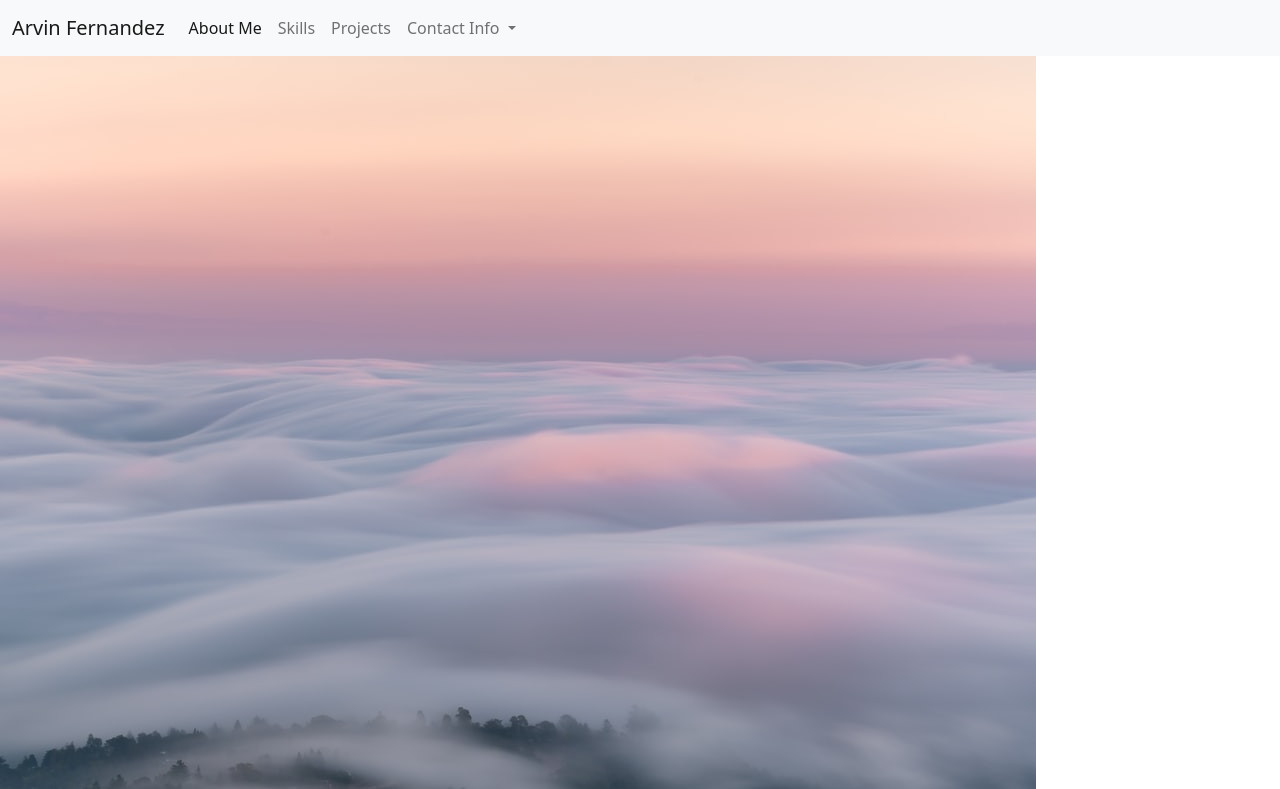
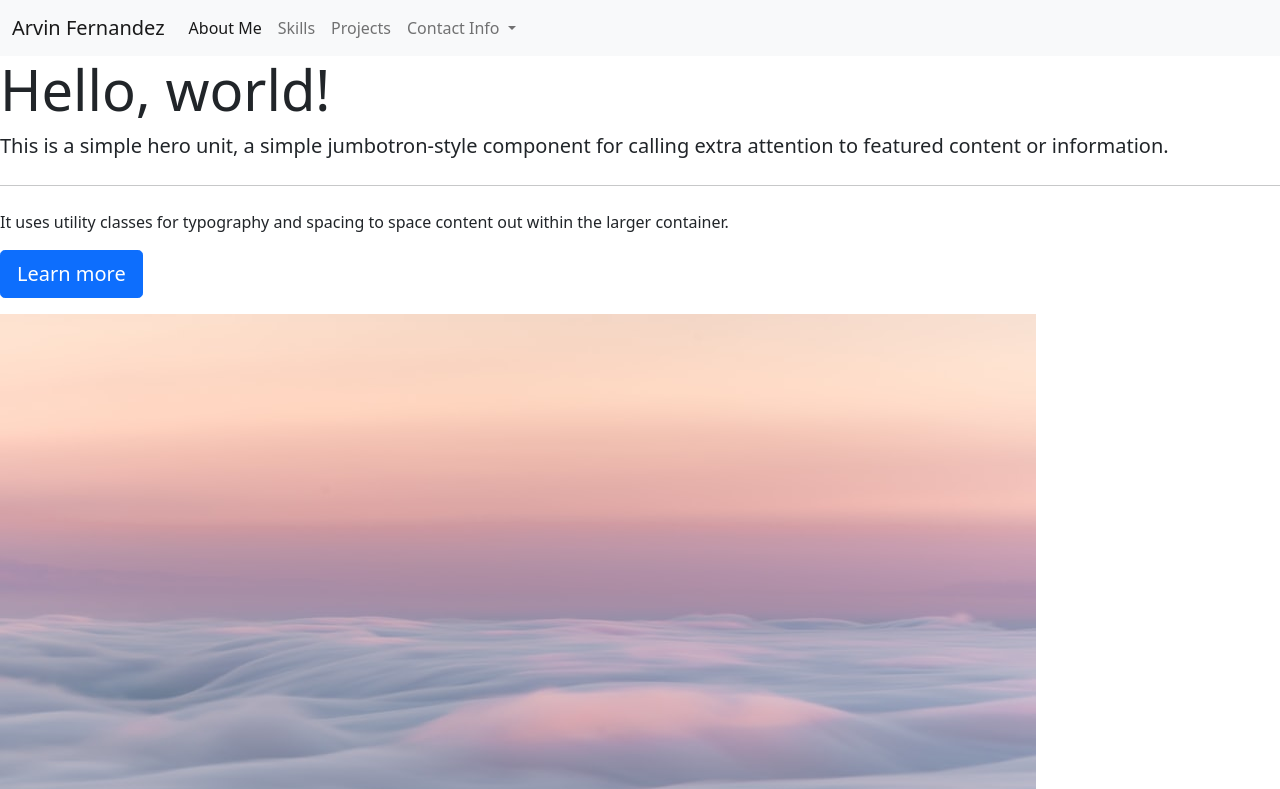
Before and after one commit to arvinf07/portfolio-site, a plain HTML site: page index.html in a window 1280 px wide. Shown: the top 789 px of the page. Drawn offline with nearby package versions, Linux system fonts and the light colour scheme.

Commit message:
created and linked css file

```diff
--- a/index.html
+++ b/index.html
@@ -7,7 +7,7 @@
 
     <!-- Bootstrap CSS -->
     <link href="https://cdn.jsdelivr.net/npm/bootstrap@5.1.1/dist/css/bootstrap.min.css" rel="stylesheet" integrity="sha384-F3w7mX95PdgyTmZZMECAngseQB83DfGTowi0iMjiWaeVhAn4FJkqJByhZMI3AhiU" crossorigin="anonymous">
-
+    <link href="./index.css" rel="stylesheet">
     <title>Hello, world!</title>
   </head>
   <body>
@@ -46,6 +46,16 @@
     </nav>
     <!-- Navbar End -->
 
+    <div class="jumbotron">
+      <h1 class="display-4">Hello, world!</h1>
+      <p class="lead">This is a simple hero unit, a simple jumbotron-style component for calling extra attention to featured content or information.</p>
+      <hr class="my-4">
+      <p>It uses utility classes for typography and spacing to space content out within the larger container.</p>
+      <p class="lead">
+        <a class="btn btn-primary btn-lg" href="#" role="button">Learn more</a>
+      </p>
+    </div>
+
     <img src="portfolio-jumbotron.jpeg" class="img-fluid" alt="...">
 
     <h1>Arvin Fernandez</h1>
```
Also changed, not shown: index.css (added).
